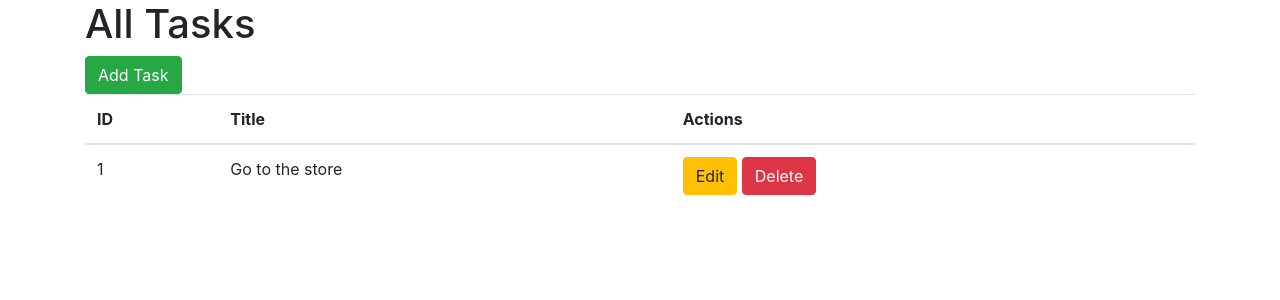
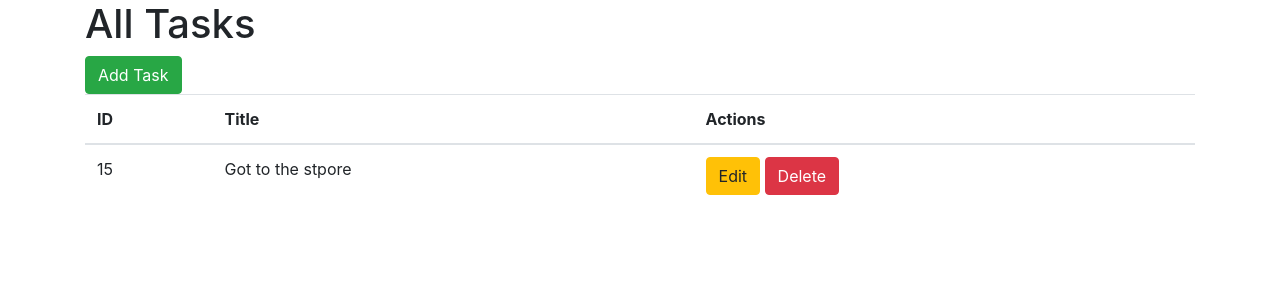
Before and after one commit to Safarov-E/To-do-list-in-PHP, a PHP site: page / in a window 1280 px wide. Shown: the top 300 px of the page. Run offline with PHP 8.4, Linux system fonts and the light colour scheme.

Commit message:
Вывод задач из масива

```diff
--- a/index.html
+++ b/index.php
@@ -1,3 +1,11 @@
+<?php
+    $tasks = [
+        [
+            'id' => 15,
+            'title' => 'Got to the stpore'
+        ]
+    ]
+?>
 <!DOCTYPE html>
 <html lang="en">
 <head>
@@ -21,9 +29,10 @@
                         </tr>
                     </thead>
                     <tbody>
+                    <?php foreach($tasks as $task):?>
                         <tr>
-                            <td>1</td>
-                            <td>Go to the store</td>
+                            <td><?=$task['id'];?></td>
+                            <td><?=$task['title'];?></td>
                             <td>
                                 <a href="#" class="btn btn-warning">
                                     Edit
@@ -31,6 +40,7 @@
                                 <a href="#" class="btn btn-danger">Delete</a>
                             </td>
                         </tr>
+                    <?php endforeach;?>
                     </tbody>
                 </table>
             </div>
```
